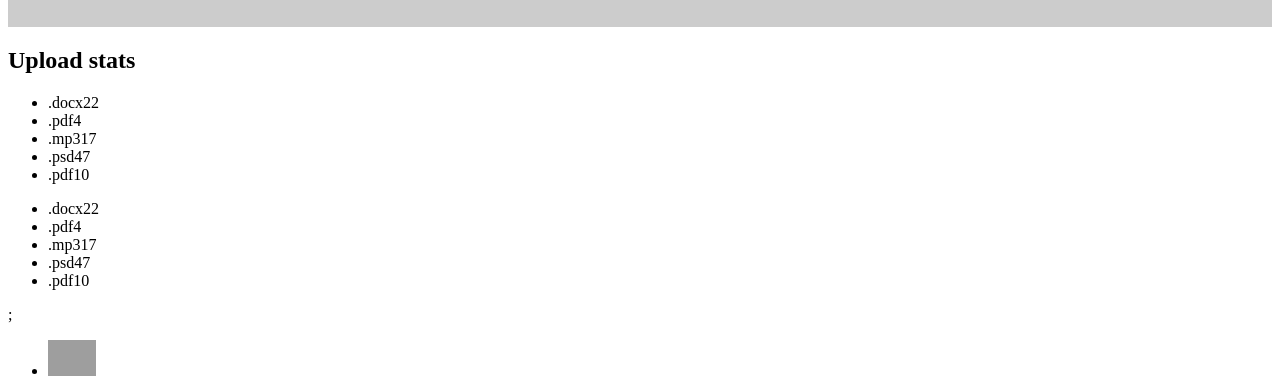
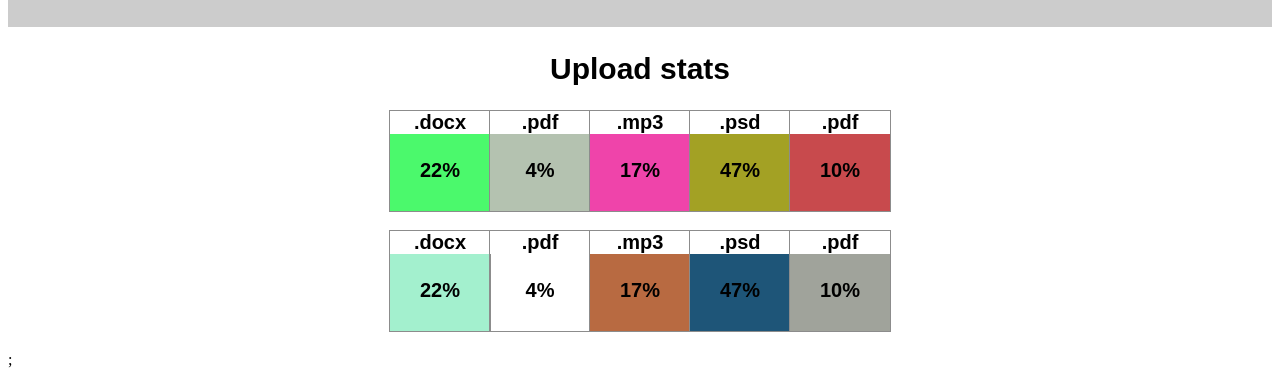
Before and after one commit to Atyoma/goit-react-hw-01-components, a React (Create React App) app: page / in a window 1280 px wide. Shown: the part 393-774 px from the top of the page. Built offline with nearby package versions, Linux system fonts and the light colour scheme; grey boxes are pictures that could not be loaded.

Commit message:
add styles for statistic

```diff
--- a/src/App.js
+++ b/src/App.js
@@ -2,7 +2,7 @@
 
 import Profile from './components/User/profile';
 import user from '../src/user.json';
-import Statistics from './components/statistics';
+import Statistics from './components/Statistics/statistics';
 import data from '../src/data.json';
 import friends from './friends';
 import FriendList from 'components/friendList';
--- /dev/null
+++ b/src/components/Statistics/statistic.module.css
@@ -0,0 +1,33 @@
+.statistics {
+  font-family: Arial, Helvetica, sans-serif;
+  font-size: 20px;
+  font-weight: bold;
+  text-align: center;
+}
+
+.stat__list {
+  list-style: none;
+  padding: 0;
+  display: flex;
+  justify-content: center;
+  align-items: center;
+}
+
+.item {
+  min-width: 100px;
+  min-height: 100px;
+  outline: 1px solid #8c8c8c;
+}
+
+.label {
+  background-color: #ffffff;
+  display: flex;
+  justify-content: center;
+  align-items: center;
+}
+
+.percentage {
+  display: flex;
+  justify-content: center;
+  margin-top: 25px;
+}
--- /dev/null
+++ b/src/components/Statistics/statisticCard.js
@@ -0,0 +1,11 @@
+import s from './statistic.module.css';
+const StatisticCard = ({ label, percentage }) => {
+  return (
+    <>
+      <span className={s.label}>{label}</span>
+      <span className={s.percentage}>{percentage}%</span>
+    </>
+  );
+};
+
+export default StatisticCard;
--- a/src/components/statistics.js
+++ b/src/components/Statistics/statistics.js
@@ -1,14 +1,21 @@
 import PropTypes from 'prop-types';
 import StatisticCard from './statisticCard';
+import s from './statistic.module.css';
 // import App from 'App';
 // import StatisticCard from './statisticCard';
 export default function Statistics({ stats, title }) {
   return (
-    <section className="statistics">
-      {title && <h2>{title}</h2>}
-      <ul className="stat-list">
+    <section className={s.statistics}>
+      {title && (
+        <h2 style={{ marginLeft: 'auto', marginRight: 'auto' }}>{title}</h2>
+      )}
+      <ul className={s.stat__list}>
         {stats.map(stat => (
-          <li className="item" key={stat.id}>
+          <li
+            className={s.item}
+            style={{ backgroundColor: getRandomHexColor() }}
+            key={stat.id}
+          >
             <StatisticCard label={stat.label} percentage={stat.percentage} />
           </li>
         ))}
@@ -27,3 +34,10 @@ Statistics.propTypes = {
     })
   ),
 };
+
+function getRandomHexColor() {
+  `#${Math.floor(Math.random() * 16777215).toString(16)}`;
+  return `#${Math.floor(Math.random() * 16777215).toString(16)}`;
+}
+
+// console.log(`#${Math.floor(Math.random() * 16777215).toString(16)}`);
--- a/src/components/statisticCard.js
+++ /dev/null
@@ -1,10 +0,0 @@
-const StatisticCard = ({ label, percentage }) => {
-  return (
-    <>
-      <span className="label">{label}</span>
-      <span className="percentage">{percentage}</span>
-    </>
-  );
-};
-
-export default StatisticCard;
```
